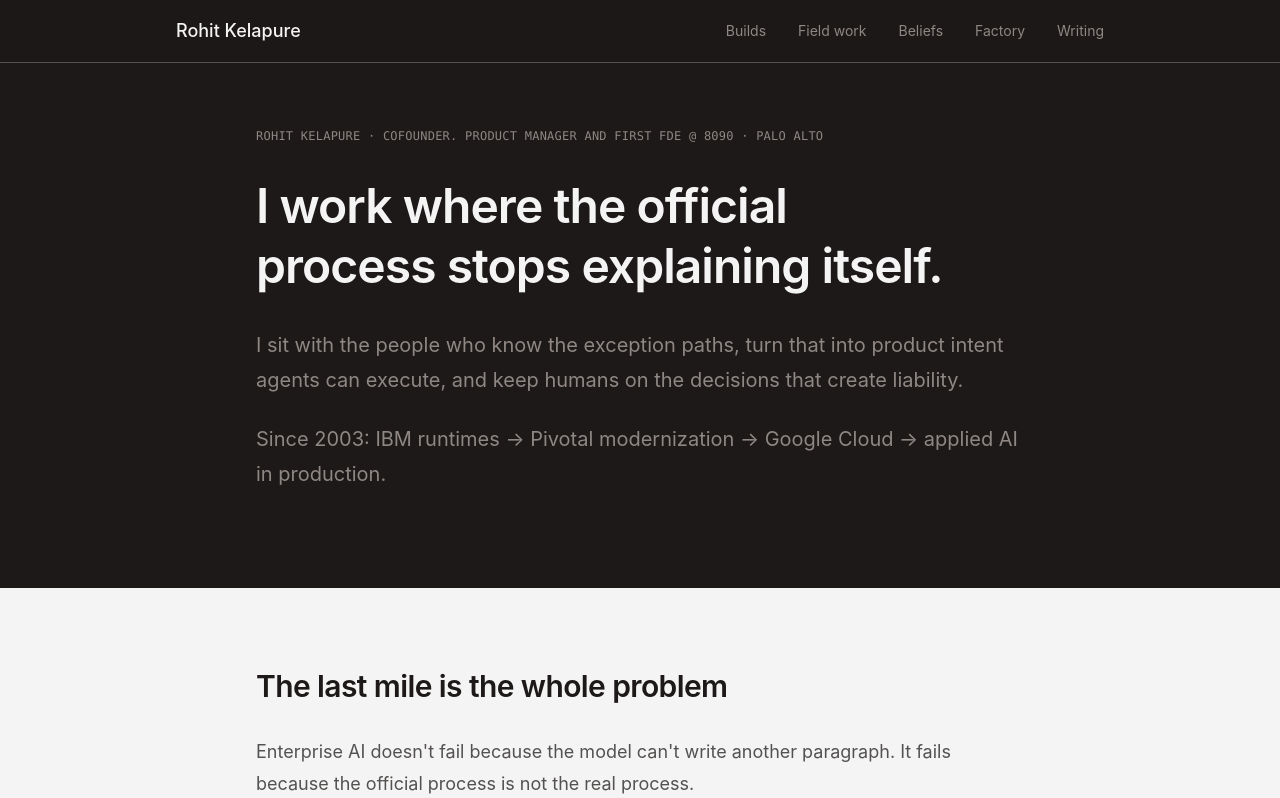
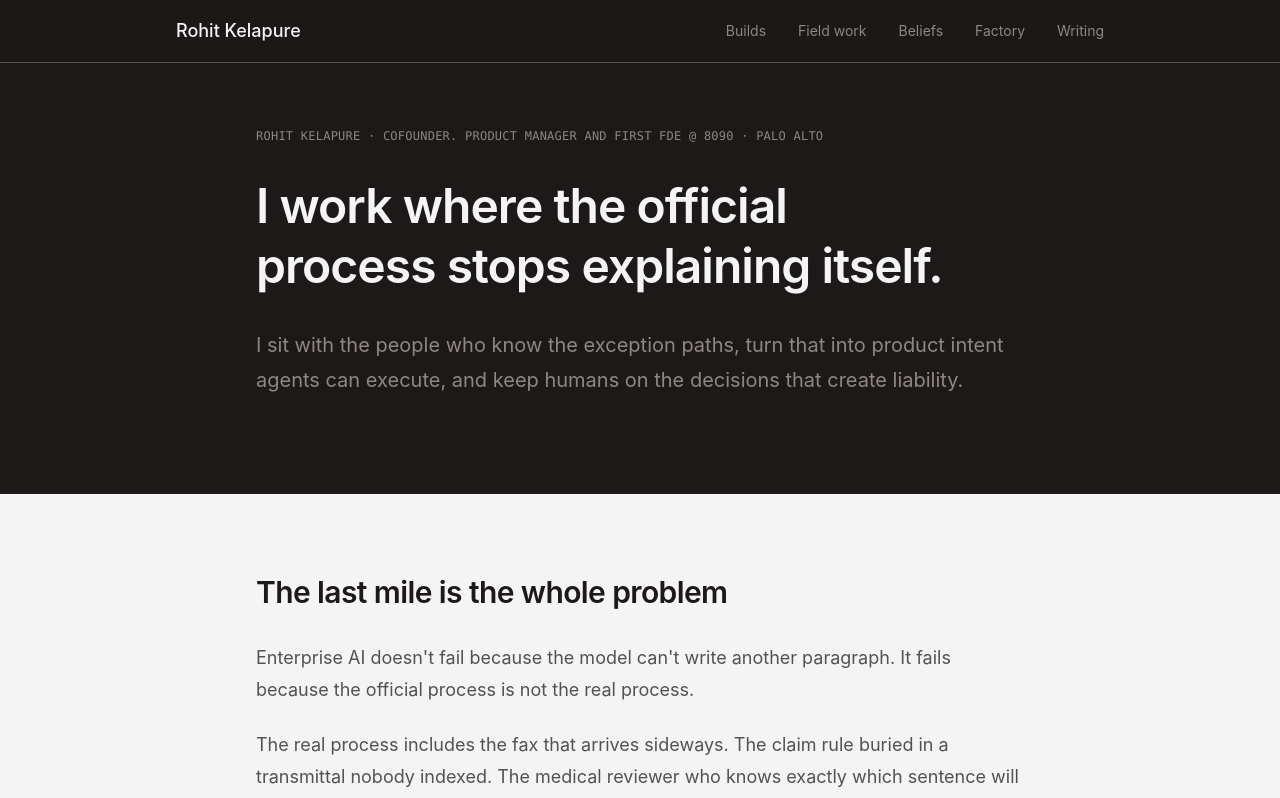
Before and after one commit to kelapure/aboutme, a Next.js app: page / in a window 1280 px wide. Shown: the top 798 px of the page. Built offline with nearby package versions, Linux system fonts and the light colour scheme.

Commit message:
Remove redundant career-arc lines from hero and about sections
- Remove hero proof line: 'Since 2003: IBM runtimes → Pivotal...'
- Remove about meta line: 'The career arc is evidence...'
- Career chapters in About section remain intact

Co-authored-by: Rohit Kelapure <kelapure@gmail.com>

```diff
--- a/src/app/page.tsx
+++ b/src/app/page.tsx
@@ -166,9 +166,6 @@ export default function HomePage() {
           <div className="space-y-6 text-lg md:text-xl text-[var(--fg-on-dark-2)] leading-relaxed">
             <p>
               I sit with the people who know the exception paths, turn that into product intent agents can execute, and keep humans on the decisions that create liability.
-            </p>
-            <p>
-              Since 2003: IBM runtimes → Pivotal modernization → Google Cloud → applied AI in production.
             </p>
           </div>
         </div>
@@ -368,9 +365,6 @@ export default function HomePage() {
             <p>
               At 8090, those threads collapsed into one job. Sit with the customer, shape the product, build the system, measure the failure, explain the economics, carry what we learn into the next version of the factory. Healthcare and life sciences — where the stakes are real.
             </p>
-            <p className="text-[var(--fg-1)]">
-              The career arc is evidence. The work now is the point.
-            </p>
           </div>
         </div>
       </section>
```
